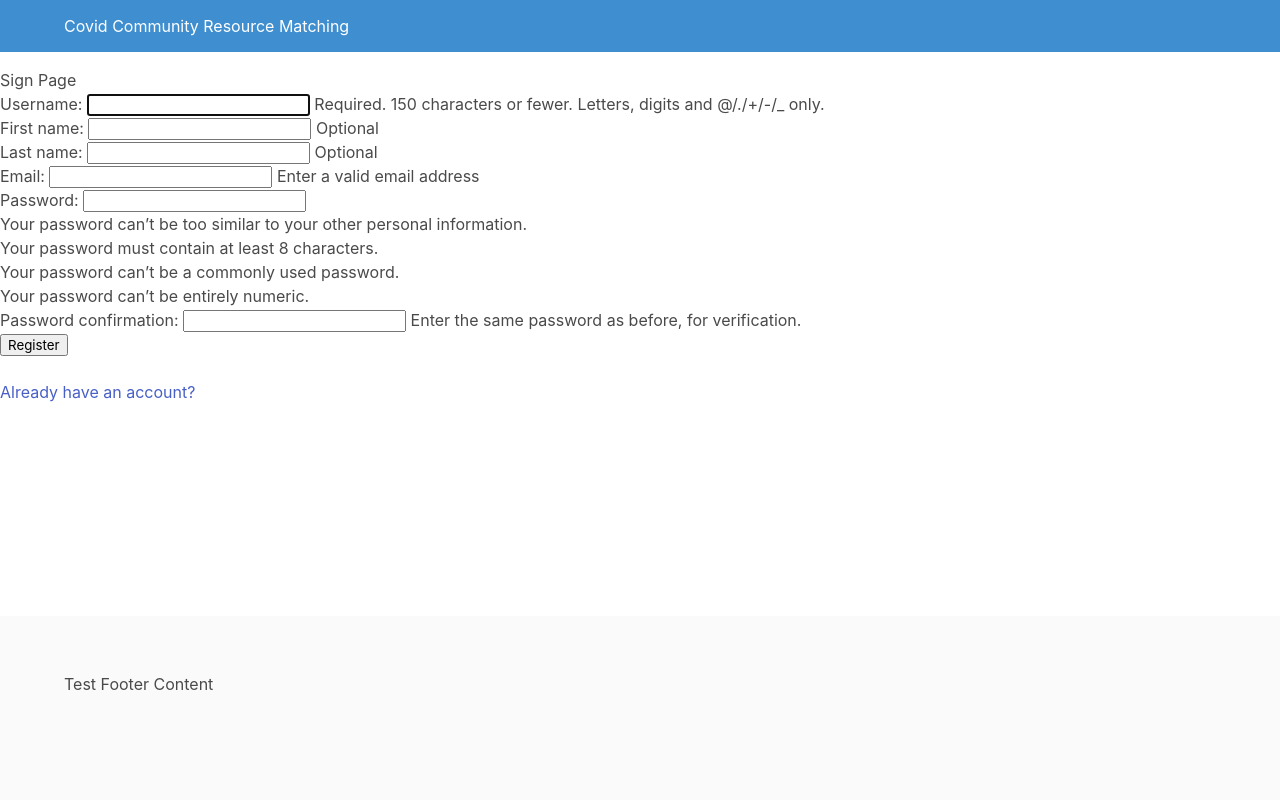
After one commit to Covid19-Resource-Matching/web, a Django app: page /covid/signup/ in a window 1280 px wide. The commit adds this page. Run offline with Django 3.2, Linux system fonts and the light colour scheme; some libraries are stand-ins or nearby versions.

Commit message:
Added signup, reset password, profile update, and deletion.

```diff
--- /dev/null
+++ b/backend/covid/forms.py
@@ -0,0 +1,37 @@
+from django import forms
+from django.contrib.auth.forms import UserCreationForm
+from django.contrib.auth.models import User
+
+# Sign Up Form
+class SignUpForm(UserCreationForm):
+    first_name = forms.CharField(max_length=30, required=False, help_text='Optional')
+    last_name = forms.CharField(max_length=30, required=False, help_text='Optional')
+    email = forms.EmailField(max_length=254, help_text='Enter a valid email address')
+
+    class Meta:
+        model = User
+        fields = [
+            'username',
+            'first_name',
+            'last_name',
+            'email',
+            'password1',
+            'password2',
+            ]
+
+# Profile Form
+class ProfileForm(forms.ModelForm):
+
+    class Meta:
+        model = User
+        fields = [
+            'username',
+            'first_name',
+            'last_name',
+            'email',
+            ]
+
+class UserDeleteForm(forms.ModelForm):
+    class Meta:
+        model = User
+        fields = []   #Form has only submit button.  Empty "fields" list still necessary, though.
--- a/backend/covid/templates/covid/base.html
+++ b/backend/covid/templates/covid/base.html
@@ -22,6 +22,14 @@
 						<a class="navbar-item" href="{% url 'index' %}">
 							Covid Community Resource Matching
 						</a>
+                        {%  if user.is_authenticated %}
+                        <a class="navbar-item" href="{% url 'userprofile' user.id%}">
+							Edit Profile
+						</a>
+                        <a class="navbar-item" href="{% url 'logout' %}">
+							Logout
+						</a>
+                        {% endif %}
 					</div>
 				</div>
 			</nav>
--- /dev/null
+++ b/backend/covid/templates/registration/logged_out.html
@@ -0,0 +1,6 @@
+{% extends "covid/base.html" %}
+
+{% block content %}
+  <p>Logged out!</p>
+  <a href="{% url 'login'%}">Click here to login again.</a>
+{% endblock %}
--- /dev/null
+++ b/backend/covid/templates/registration/password_reset_complete.html
@@ -0,0 +1,6 @@
+{% extends "covid/base.html" %}
+
+{% block content %}
+  <h1>The password has been changed!</h1>
+  <p><a href="{% url 'login' %}">log in again?</a></p>
+{% endblock %}
--- /dev/null
+++ b/backend/covid/templates/registration/password_reset_done.html
@@ -0,0 +1,5 @@
+{% extends "covid/base.html" %}
+
+{% block content %}
+  <p>We've emailed you instructions for setting your password. If they haven't arrived in a few minutes, check your spam folder.</p>
+{% endblock %}
--- /dev/null
+++ b/backend/covid/templates/registration/password_reset_email.html
@@ -0,0 +1,2 @@
+Someone asked for password reset for email {{ email }}. Follow the link below:
+{{ protocol}}://{{ domain }}{% url 'password_reset_confirm' uidb64=uid token=token %}
--- /dev/null
+++ b/backend/covid/templates/registration/signup.html
@@ -0,0 +1,14 @@
+{% extends "covid/base.html" %}
+
+{% block title %}Signup Page{% endblock title %}
+
+{% block content %}
+    <h2>Sign Page</h2>
+    <form method="post">
+        {% csrf_token %}
+        {{ form.as_p }}
+        <button type="submit">Register</button>
+        <br><br>
+        <a href="{% url 'login' %}">Already have an account?</a>
+    </form>
+{% endblock content %}
--- a/backend/covid/urls.py
+++ b/backend/covid/urls.py
@@ -1,6 +1,7 @@
 from django.urls import path
 
 from . import views
+from .views import SignUpView, ProfileView
 
 urlpatterns = [
     path("", views.index, name="index"),
@@ -8,4 +9,7 @@ urlpatterns = [
     path("register_supplier", views.register_supplier, name="register_supplier"),
     path("supplier", views.supplier, name="supplier"),
     path("update_supplies", views.update_supplies, name="update_supplies"),
+    path('signup/', SignUpView.as_view(), name='signup'),
+    path('userprofile/<int:pk>/', ProfileView.as_view(), name='userprofile'),
+    path('deleteuser', views.deleteuser, name='deleteuser'),
 ]
--- a/backend/covid/views.py
+++ b/backend/covid/views.py
@@ -6,7 +6,12 @@ from django.views.decorators.http import require_POST
 from django.contrib.auth.decorators import login_required, user_passes_test
 from django.db.models import Sum, F, Q
 from django.db import transaction
+from django.urls import reverse_lazy
+from django.views import generic
+from django.contrib.auth.models import User
+from django.contrib import messages
 
+from .forms import ProfileForm, SignUpForm, UserDeleteForm
 from .models import Supplier, Descriptor, Request, Supply
 
 
@@ -98,3 +103,33 @@ def update_supplies(request: HttpRequest) -> HttpResponse:
                 supply.save()
 
     return redirect("supplier")
+
+
+@login_required
+def deleteuser(request):
+    if request.method == 'POST':
+        delete_form = UserDeleteForm(request.POST, instance=request.user)
+        user = request.user
+        user.delete()
+        messages.info(request, 'Your account has been deleted.')
+        return redirect('login')
+    else:
+        delete_form = UserDeleteForm(instance=request.user)
+
+    context = {
+        'delete_form': delete_form
+    }
+
+    return render(request, 'registration/userprofile_delete.html', context)
+
+# accounts/views.py
+class SignUpView(generic.CreateView):
+    form_class = SignUpForm
+    success_url = reverse_lazy('login')
+    template_name = 'registration/signup.html'
+
+class ProfileView(generic.UpdateView):
+    model = User
+    form_class = ProfileForm
+    success_url = reverse_lazy('profile')
+    template_name = 'registration/userprofile.html'
--- a/backend/covid_resource_matcher/settings.py
+++ b/backend/covid_resource_matcher/settings.py
@@ -113,3 +113,6 @@ USE_TZ = True
 # https://docs.djangoproject.com/en/3.0/howto/static-files/
 
 STATIC_URL = "/static/"
+
+# Redirect to home URL after login (Default redirects to /accounts/profile/)
+LOGIN_REDIRECT_URL = '/covid/profile'
--- a/backend/covid_resource_matcher/urls.py
+++ b/backend/covid_resource_matcher/urls.py
@@ -17,6 +17,7 @@ from django.contrib import admin
 from django.urls import path, include
 
 urlpatterns = [
+    path("accounts/", include("covid.urls")),
     path("accounts/", include("django.contrib.auth.urls")),
     path("covid/", include("covid.urls")),
     path("admin/", admin.site.urls),
```
Also changed, not shown: backend/covid/templates/registration/password_reset_confirm.html (added, +29 -0 lines), backend/covid/templates/registration/password_reset_form.html (added, +13 -0 lines), backend/covid/templates/registration/userprofile.html (added, +16 -0 lines), backend/covid/templates/registration/userprofile_delete.html (added, +22 -0 lines).
